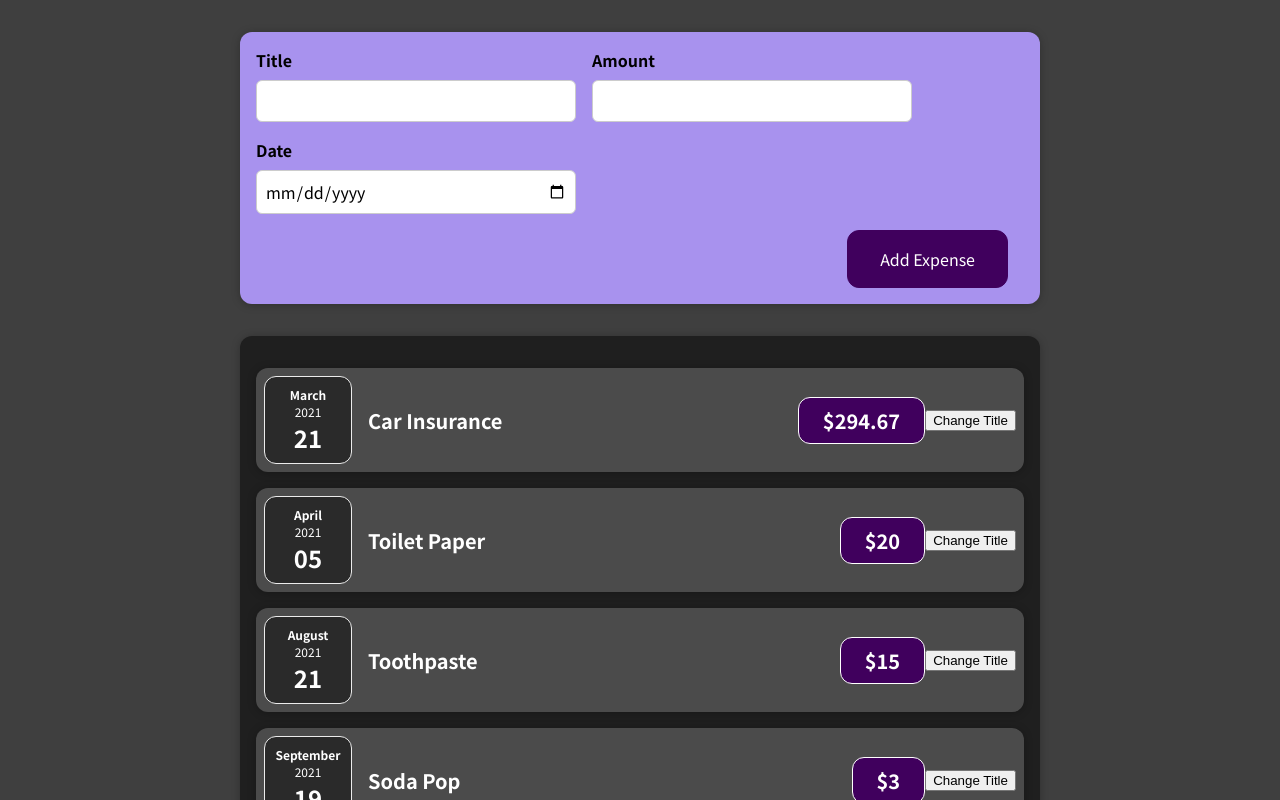
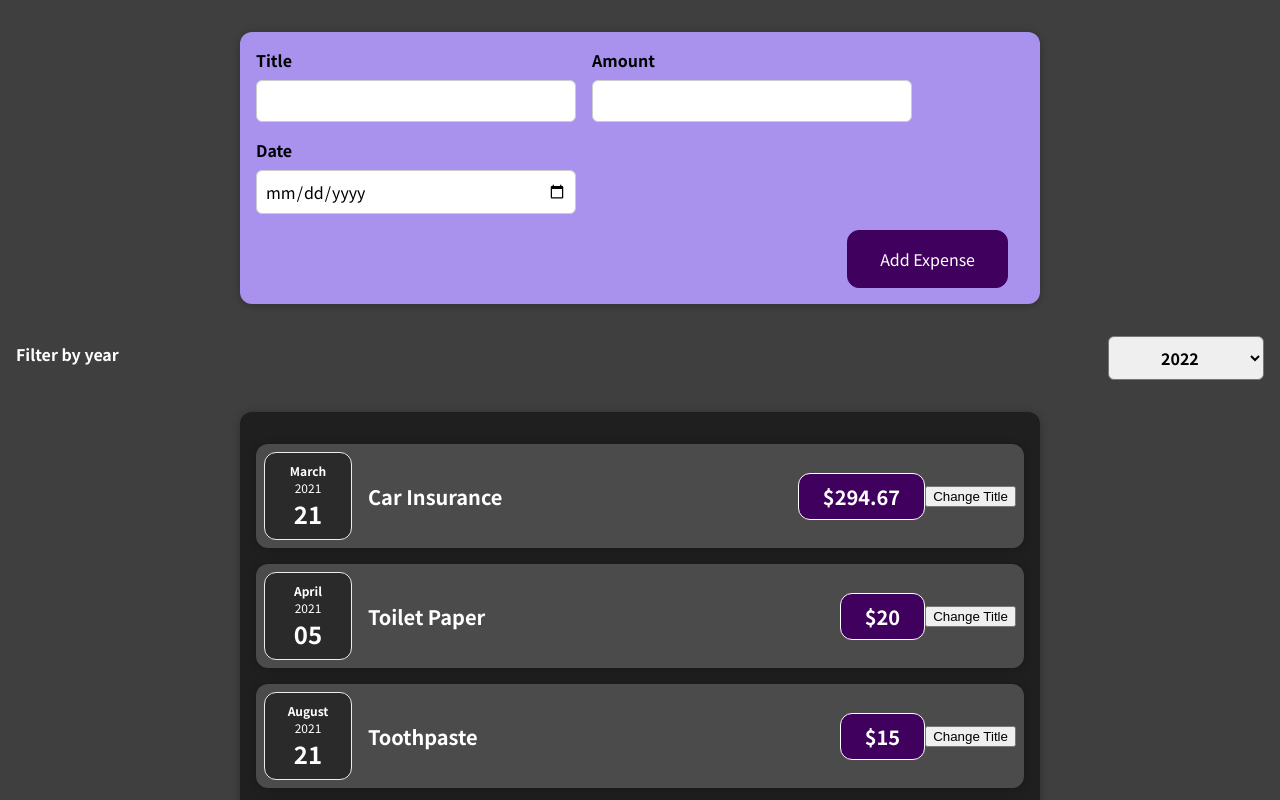
Before and after one commit to bduong94/react-complete-guide, a React (Create React App) app: page / in a window 1280 px wide. Shown: the top 800 px of the page. Built offline with nearby package versions, Linux system fonts and the light colour scheme.

Commit message:
Add ExpensesFilter to ExpensesItemList

```diff
--- a/src/App.js
+++ b/src/App.js
@@ -2,7 +2,6 @@ import React from "react";
 
 import ExpenseItemList from "./components/Expenses/ExpenseItemList";
 import NewExpense from "./components/NewExpense/NewExpense";
-import ExpensesFilter from "./components/ExpensesFilter/ExpensesFilter";
 
 function App() {
   const expenses = [
--- a/src/components/Expenses/ExpenseItemList.js
+++ b/src/components/Expenses/ExpenseItemList.js
@@ -1,9 +1,12 @@
-import React from "react";
+import React, { useState } from "react";
 import "./ExpenseItemList.css";
 import Card from "../UI/Card";
 import ExpenseItem from "./ExpenseItem";
+import ExpensesFilter from "../ExpensesFilter/ExpensesFilter";
 
 export default function ExpenseItemList(props) {
+  const [filteredYear, setFilteredYear] = useState("");
+
   const expensesList = props.expenses.map((expense) => {
     return (
       <ExpenseItem
@@ -15,5 +18,10 @@ export default function ExpenseItemList(props) {
     );
   });
 
-  return <Card className="expenses">{expensesList}</Card>;
+  return (
+    <div>
+      <ExpensesFilter />
+      <Card className="expenses">{expensesList}</Card>
+    </div>
+  );
 }
```
